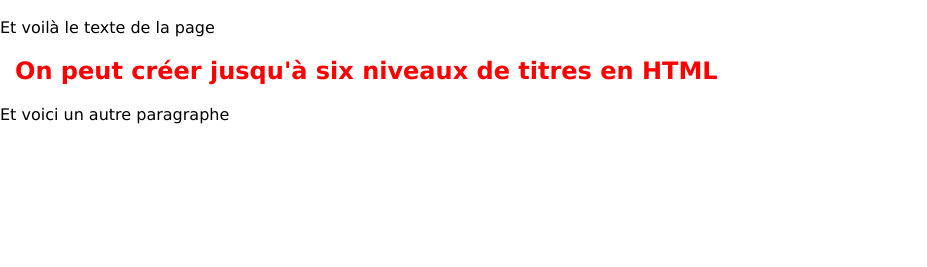
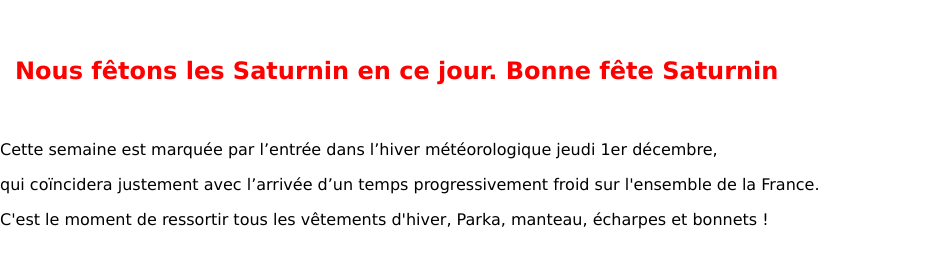
Before and after one commit to romWCS/helloWorld, a plain HTML site: page index.html in a window 1280 px wide. Shown: the part 41-308 px from the top of the page, without its empty margins (0-927 px from the left). Drawn offline with Linux system fonts and the light colour scheme.

Commit message:
Add a h2 subtitle in red

```diff
--- a/index.html
+++ b/index.html
@@ -7,8 +7,11 @@
 
 <body>
 <h1> Mardi 29 Novembre 2022 </h1>
-<p> Et voilà le texte de la page</p>
-<h2> On peut créer jusqu'à six niveaux de titres en HTML </h2>
-<p> Et voici un autre paragraphe </p>
+<br>
+<h2> Nous fêtons les Saturnin en ce jour. Bonne fête Saturnin </h2>
+<br>
+<p> Cette semaine est marquée par l’entrée dans l’hiver météorologique jeudi 1er décembre,</p>
+<p>qui coïncidera justement avec l’arrivée d’un temps progressivement froid sur l'ensemble de la France.</p>
+<p>C'est le moment de ressortir tous les vêtements d'hiver, Parka, manteau, écharpes et bonnets ! </p>
 </body>
 </html>
```
